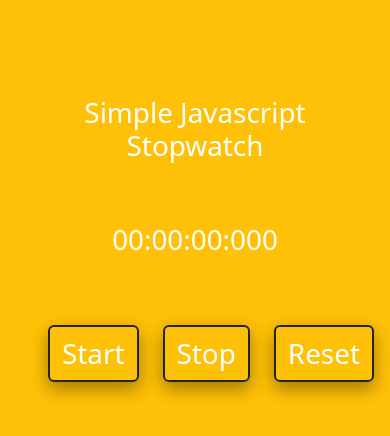
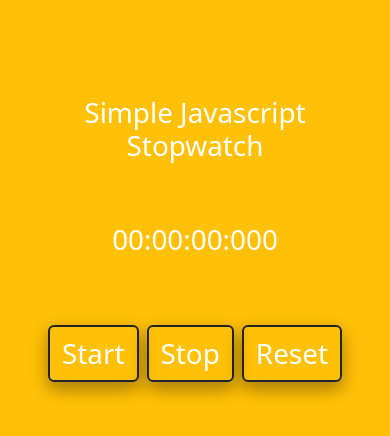
Before and after one commit to aidanismail/js-stopwatch, a plain HTML site: page index.html in a window 390 px wide. Drawn offline with nearby package versions, Linux system fonts and the light colour scheme.

Commit message:
little responsive

```diff
--- a/index.html
+++ b/index.html
@@ -20,15 +20,15 @@
         <!--clock-->
         <p class="fs-1 text-center text-white mt-5 " id="timer">00:00:00:000</p>
         <!--buttons-->
-        <div class="d-flex flex-row mx-auto mt-5 gap-4">
-            <button type="button" class="btn  fs-1 text-white border border-2 border-dark" id="button-start">Start</button>
-            <button type="button" class="btn  fs-1 text-white border border-2 border-dark" id="button-stop">Stop</button>
-            <button type="button" class="btn  fs-1 text-white border border-2 border-dark" id="button-reset">Reset</button>
+        <div class="d-flex flex-row mx-auto mt-5 gap-2 gap-lg-5 ">
+            <button type="button" class="btn fs-1 text-white border border-2 border-dark" id="button-start">Start</button>
+            <button type="button" class="btn fs-1 text-white border border-2 border-dark" id="button-stop">Stop</button>
+            <button type="button" class="btn fs-1 text-white border border-2 border-dark" id="button-reset">Reset</button>
         </div>
       </div>
     <!--script bootstrap-->
     <script src="https://cdn.jsdelivr.net/npm/bootstrap@5.2.0-beta1/dist/js/bootstrap.bundle.min.js" integrity="sha384-pprn3073KE6tl6bjs2QrFaJGz5/SUsLqktiwsUTF55Jfv3qYSDhgCecCxMW52nD2" crossorigin="anonymous"></script>
-    <!--main js-->
+    <!--main script-->
     <script src="./main.js"></script>
   </body>
 </html>
```
Also changed, not shown: 1 other file.
